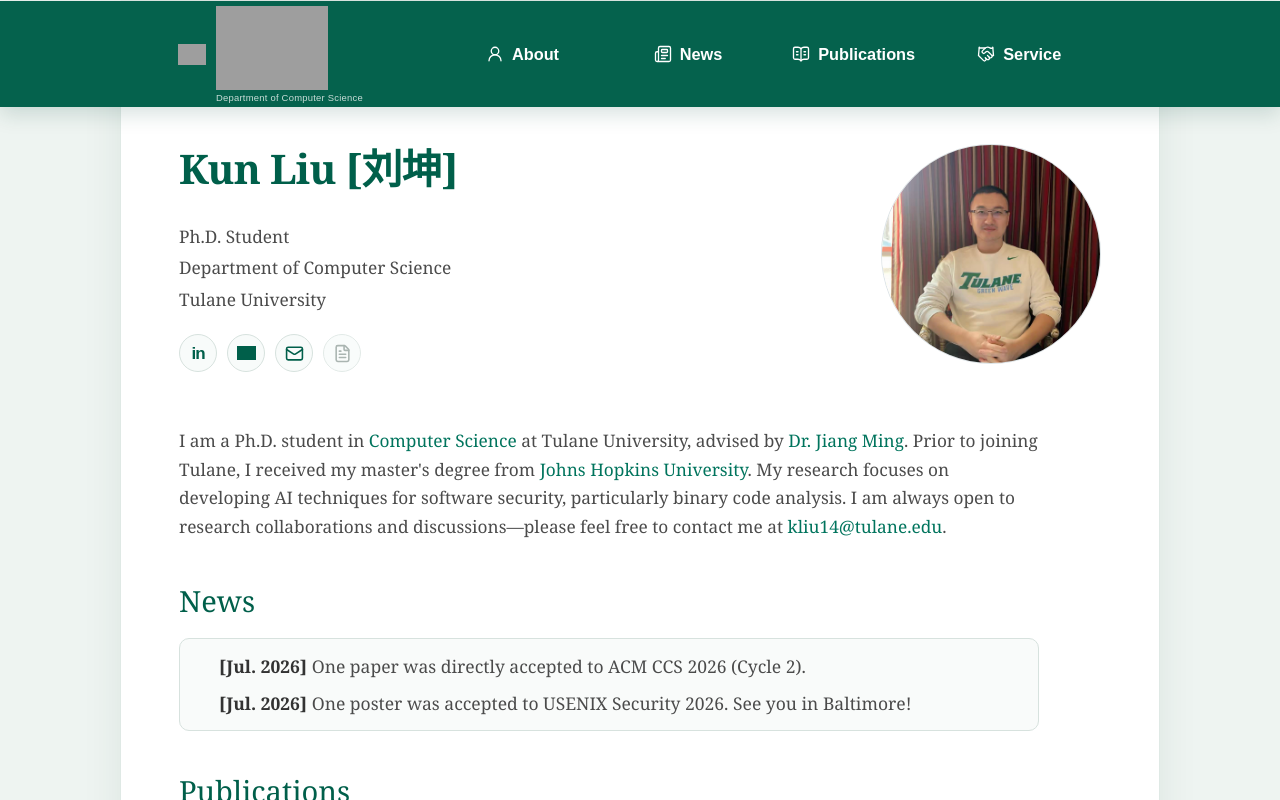
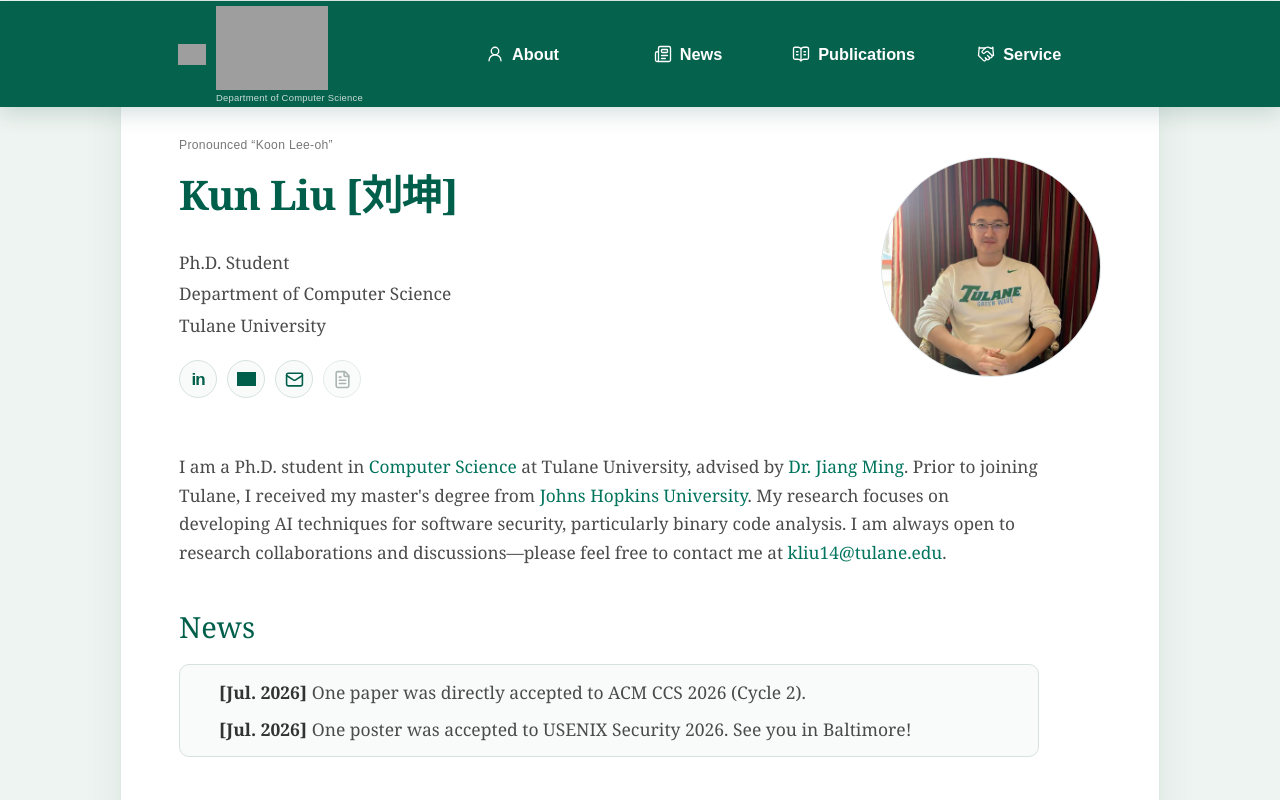
Before and after one commit to Ryan-hub-bit/ryan-hub-bit.github.io, a Next.js app: page / in a window 1280 px wide. Shown: the top 800 px of the page. Built offline with nearby package versions, Linux system fonts and the light colour scheme; grey boxes are pictures that could not be loaded.

Commit message:
Add name pronunciation

```diff
--- a/app/globals.css
+++ b/app/globals.css
@@ -158,6 +158,15 @@ strong { color: #333; font-weight: 600; }
   align-items: center;
   gap: 80px;
   margin-bottom: 55px;
+}
+
+.name-pronunciation {
+  margin: 0 0 6px;
+  color: var(--muted);
+  font-family: Arial, Helvetica, sans-serif;
+  font-size: 0.76rem;
+  font-weight: 500;
+  letter-spacing: 0.025em;
 }
 
 .identity h1 {
--- a/app/page.tsx
+++ b/app/page.tsx
@@ -87,6 +87,7 @@ export default function Home() {
 
       <header className="profile" aria-labelledby="profile-name">
         <div className="identity">
+          <p className="name-pronunciation">Pronounced “Koon Lee-oh”</p>
           <h1 id="profile-name">Kun Liu [刘坤]</h1>
           <p className="position">Ph.D. Student</p>
           <p className="affiliation">Department of Computer Science</p>
```
